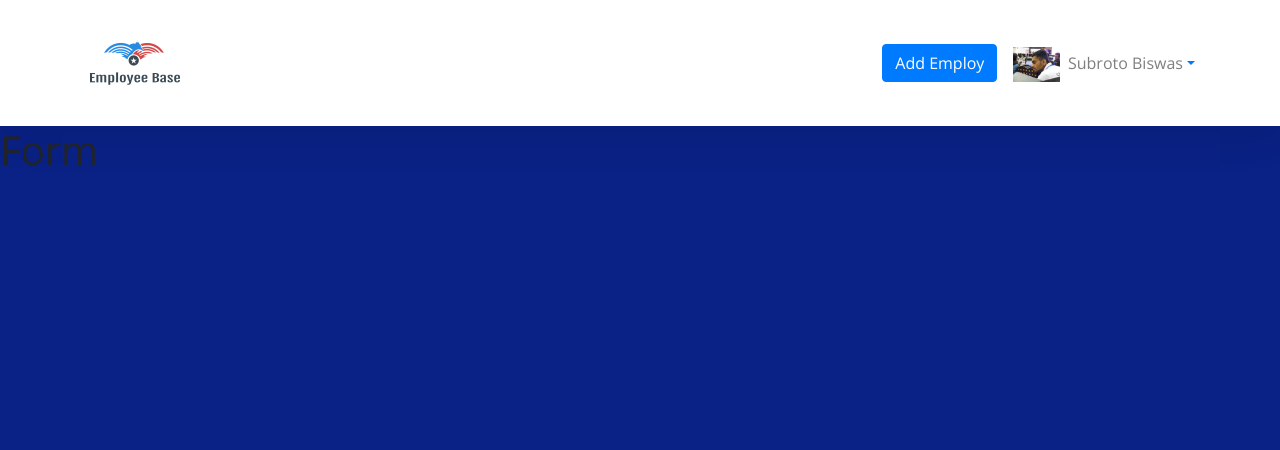
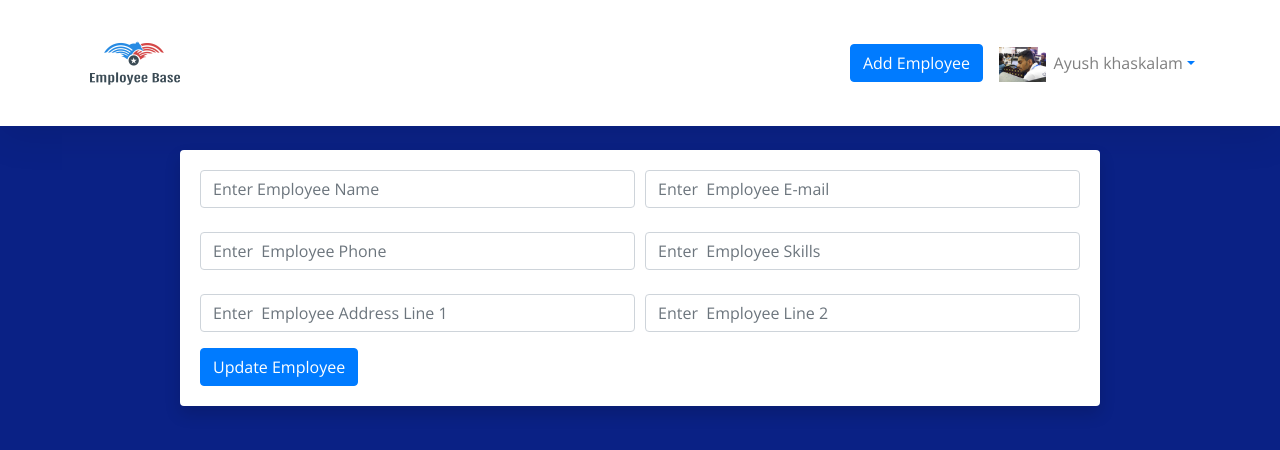
Before and after one commit to ayush007-ak/Employee-database, a React (Create React App) app: page /EmployForm/1 in a window 1280 px wide. Shown: the top 450 px of the page. Built offline with nearby package versions, Linux system fonts and the light colour scheme.

Commit message:
AVATAR-AND-PROPS-PASSING

```diff
--- a/src/App.js
+++ b/src/App.js
@@ -15,7 +15,7 @@ function App() {
    <switch>
    <Route exact path ="/"component={Employees}/>
    <Route exact path="/Employdetail/:id" component={Employdetail}/>
-   <Route exact path="/EmployForm/:id" component={EmployForm}/>
+   <Route exact path="/EmployForm/:id?" component={EmployForm}/>
    </switch>
 
   </div>
--- a/src/components/Employees/EmployForm.js
+++ b/src/components/Employees/EmployForm.js
@@ -1,10 +1,111 @@
-import React from 'react'
+import React, {useState} from 'react'
+import {useParams} from 'react-router-dom';
+import Input from '../layout/Input';
+
 
 function EmployForm() {
+    const {id} = useParams();
+    const [employee , setEmployee]= useState({
+       name:"",
+       email:"",
+       phone:"",
+       skills:"",
+       address1:"",
+       address2:""
+    })
+
+    const onInputChange = e => {
+        setEmployee({...employee,[e.target.name]: e.target.value})
+    }
+
+   const submitForm = e => {
+    e.preventDefault();
+
+    if(id){
+      alert("updated")
+    }else{
+      alert("add hogya")
+    }
+   }
+
     return (
-        <div>
-            <h1>Form</h1>
+        <div className="container">
+        <div className="py-4">
+          <div className="row">
+            <div className="col-md-10 mx-auto">
+              <div className="card card-body shadow">
+                <form onSubmit={submitForm}>
+                  <div className="form-row form-group mb-4">
+                    <div className="col-md-6">
+                    <Input
+                       placeholder="Enter Employee Name"
+                        name="name"
+                        value={employee.name}
+                        onChange={onInputChange} />
+
+                    </div>
+                    <div className="col-md-6">
+                    <Input
+                    placeholder="Enter  Employee E-mail"
+                    name="email"
+                    value={employee.email}
+                    onChange={onInputChange} />
+
+                    </div>
+                  </div>
+                  <div className="form-row form-group mb-4">
+                    <div className="col-md-6">
+                    <Input
+                    placeholder="Enter  Employee Phone"
+                    name="phone"
+                    value={employee.phone}
+                    onChange={onInputChange} />
+
+                    </div>
+
+                    <div className="col-md-6">
+                      <Input
+
+                        placeholder="Enter  Employee Skills"
+                        name="skills"
+                        value={employee.skills}
+                        onChange={onInputChange}
+
+                      />
+                    </div>
+                  </div>
+                  <div className="form-row form-group">
+                    <div className="col-md-6">
+                      <Input
+
+                        placeholder="Enter  Employee Address Line 1"
+                        name="address1"
+                        value={employee.address1}
+                        onChange={onInputChange}
+
+                      />
+                    </div>
+                    <div className="col-md-6">
+                      <Input
+
+                        placeholder="Enter  Employee Line 2"
+                        name="address2"
+                        value={employee.address2}
+                        onChange={onInputChange}
+                                                   //form control increase the size
+                      />
+                    </div>
+                  </div>
+
+                  <button type="submit" className="btn btn-primary">
+                   {id ? "Update Employee" : "Add Employee"}
+                  </button>
+                </form>
+              </div>
+            </div>
+          </div>
         </div>
+      </div>
     )
 }
 
--- a/src/components/Employees/Employdetail.js
+++ b/src/components/Employees/Employdetail.js
@@ -1,7 +1,8 @@
 import React from 'react'
-import { Link } from 'react-router-dom'
-
+import { Link , useParams } from 'react-router-dom'
+import Avatar from "../layout/Avatar";
 function Employdetail() {
+  const {id} = useParams();
     return (
       <div className="container">
       <div className="py-4">
@@ -10,7 +11,7 @@ function Employdetail() {
             <div className="card card-body shadow">
               <div className="row">
                 <div className="col-md-4">
-                 STUDENT PROFILE PICTURE
+                <Avatar url="https://encrypted-tbn0.gstatic.com/images?q=tbn%3AANd9GcSy1nMGEWTUcN6GJX1gJAmZxMcGihLeE2zwvg&usqp=CAU"/>
                 </div>
                 <div className="col-md-8">
                   <ul className="list-group">
@@ -18,7 +19,7 @@ function Employdetail() {
                       className="d-flex justify-content-between align-items-center list-group-item list-group-item-action"
                     >
                       <h3 className="m-0">EMPLOYEE NAME</h3>
-                      <Link to="/EmployForm" className="btn btn-primary" href="!#">
+                      <Link to={`/EmployForm/${id}`} className="btn btn-primary" href="!#">
                         edit profile
                       </Link>
                     </li>
--- a/src/components/Employees/Employees.js
+++ b/src/components/Employees/Employees.js
@@ -1,5 +1,7 @@
 import React from 'react'
 import {Link} from 'react-router-dom';
+import Avatar from "../layout/Avatar";
+
 
 function Employees() {
     return (
@@ -11,7 +13,7 @@ function Employees() {
       new Array(12).fill("").map((item, index) => (
         <div className="col-lg-3 col-md-6 mb-4" key={index}>
         <div className="card shadow text-center py-4">
-         <p>Profile image</p>
+       <Avatar url="https://encrypted-tbn0.gstatic.com/images?q=tbn%3AANd9GcSy1nMGEWTUcN6GJX1gJAmZxMcGihLeE2zwvg&usqp=CAU"/>
           <div className="card-body">
             <h5 className="card-title mb-0">Student Name</h5>
             <p className="text-muted small">Student E-mail</p>
--- /dev/null
+++ b/src/components/layout/Avatar.js
@@ -0,0 +1,15 @@
+import React from 'react'
+
+
+//props making and passing
+const Avatar = (props) => {
+    const { url, width = "100px" , height = "100px"} = props;
+    return (
+        <div style={{width , height, margin:"auto"}}>
+
+        <img src={url} className="card-img-top rounded-circle"/>
+        </div>
+    );
+};
+
+export default Avatar
--- /dev/null
+++ b/src/components/layout/Input.js
@@ -0,0 +1,19 @@
+import React from 'react'
+
+
+
+//passing Input as a props here
+const Input = (props) => {
+    const {placeholder="Enter placeholder text", value, onChange,type="text", name} = props;
+    return (
+        <input
+        placeholder={placeholder}
+        name={name}
+        value={value}
+        onChange={onChange}
+        type={type}
+        className="form-control" />
+    );
+}
+
+export default Input
--- a/src/components/layout/Navbar.js
+++ b/src/components/layout/Navbar.js
@@ -1,4 +1,5 @@
 import React from 'react'
+import { Link } from 'react-router-dom';
 
 function Navbar() {
     return (
@@ -12,9 +13,9 @@ function Navbar() {
             <ul className="navbar-nav mr-auto"></ul>
             <ul className="navbar-nav align-items-center">
               <li className="nav-item">
-                <a href="#!" className="btn btn-primary mr-3">
-                  Add Employ
-                </a>
+                <Link to="/EmployForm" className="btn btn-primary mr-3">
+                  Add Employee
+                </Link>
               </li>
               <li className="nav-item dropdown">
                 <a
@@ -24,7 +25,7 @@ function Navbar() {
                   data-toggle="dropdown"
                 >
                    <img src={require("../../assests/myimg.jpeg")} height="35px"/>
-                  <span className="ml-2 navbar-text">Subroto Biswas</span>
+                  <span className="ml-2 navbar-text">Ayush khaskalam</span>
                 </a>
                 <div className="dropdown-menu">
                   <a className="dropdown-item" href="!#">
```
